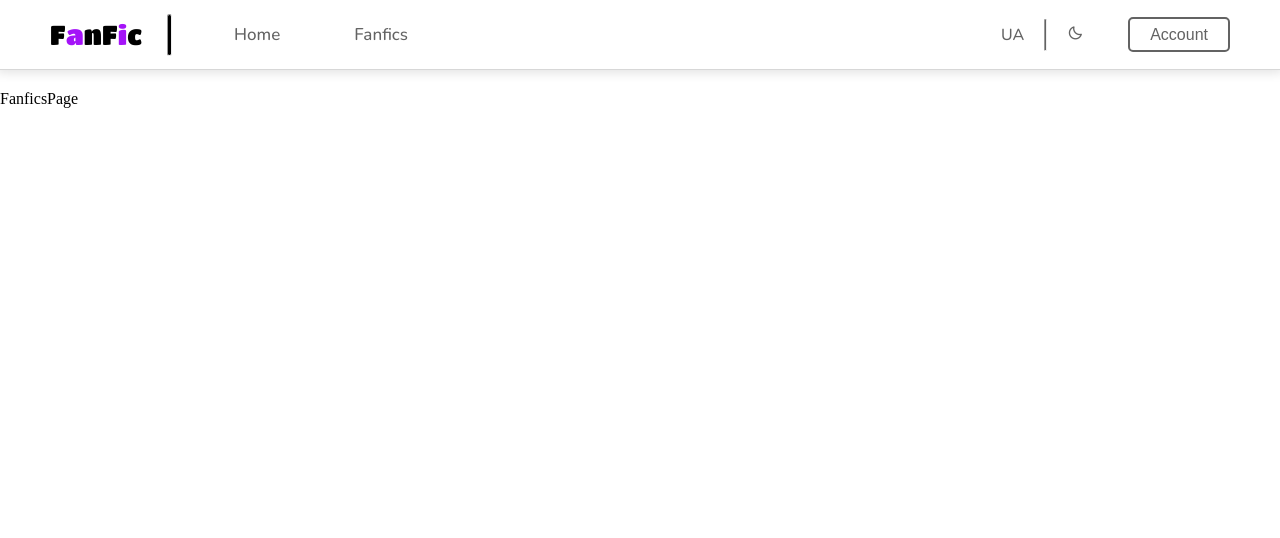
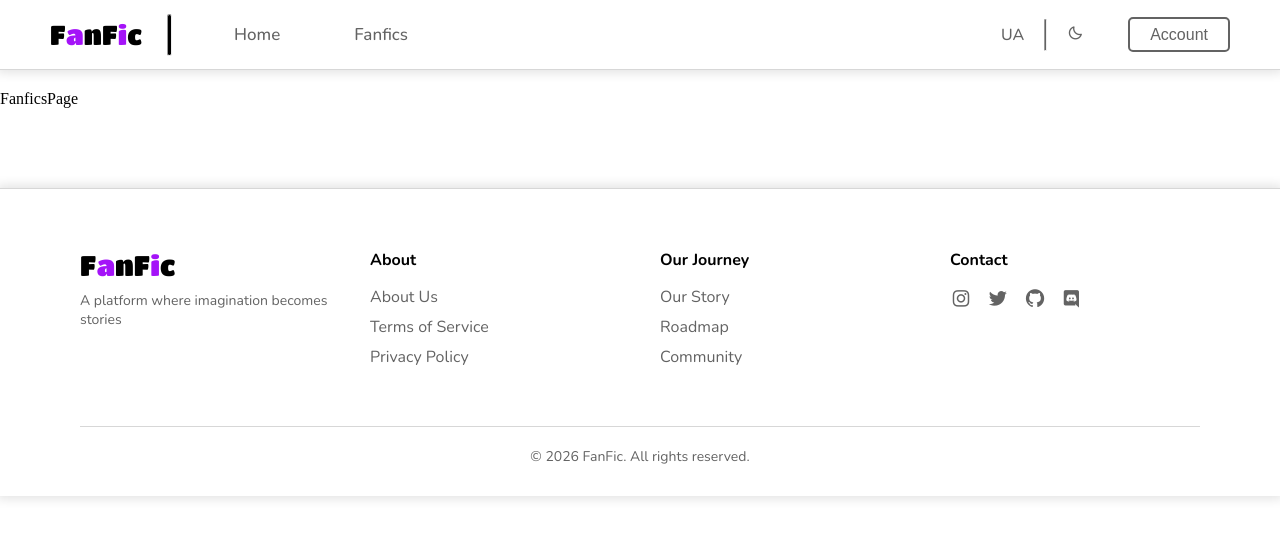
Before and after one commit to Igorshk10/Fan_fiction, a React (Create React App) app in the folder frontend/: page /fanfics in a window 1280 px wide. Shown: the top 538 px of the page. Built offline with nearby package versions, Linux system fonts and the light colour scheme; no server answers.

Commit message:
create footer

```diff
--- a/frontend/src/App.js
+++ b/frontend/src/App.js
@@ -7,6 +7,7 @@ import {ThemeProvider} from "./context/ThemeContext";
 import Header from "./components/Header/Header";
 import MainPage from "./pages/MainPage";
 import FanficsPage from "./pages/FanficsPage";
+import Footer from "./components/Footer/Footer";
 
 function App() {
   const [data, setData] = useState(null);
@@ -28,6 +29,7 @@ function App() {
                   <Route path='/' element={<MainPage />}></Route>
                   <Route path='/fanfics' element={<FanficsPage />}></Route>
               </Routes>
+              <Footer />
           </BrowserRouter>
         </ThemeProvider>
       </LanguageProvider>
--- /dev/null
+++ b/frontend/src/components/Footer/Footer.jsx
@@ -0,0 +1,56 @@
+import React from 'react'
+import style from './footer.module.css'
+import {Link} from "react-router-dom";
+import {useTranslation} from "react-i18next";
+
+function Footer() {
+    const { t } = useTranslation();
+
+    return (
+            <footer className={style.footer}>
+                <div className={style.container}>
+
+                    <div className={style.brand}>
+                        <p className={style.logo}>
+                            F<span className={style.accent}>a</span>nF
+                            <span className={style.accent}>i</span>c
+                        </p>
+                        <p className={style.tagline}>
+                            {t("footer.slogan")}
+                        </p>
+                    </div>
+
+                    <div className={style.section}>
+                        <h3>{t("footer.aboutTitle")}</h3>
+                        <a href="#">{t("footer.aboutUs")}</a>
+                        <a href="#">{t("footer.terms")}</a>
+                        <a href="#">{t("footer.privacy")}</a>
+                    </div>
+
+                    <div className={style.section}>
+                        <h3>{t("footer.journeyTitle")}</h3>
+                        <a href="#">{t("footer.story")}</a>
+                        <a href="#">{t("footer.roadmap")}</a>
+                        <a href="#">{t("footer.community")}</a>
+                    </div>
+
+                    <div className={style.section}>
+                        <h3>Contact</h3>
+                        <div className={style.socials}>
+                            <a href="#"><i className='bx bxl-instagram'></i></a>
+                            <a href="#"><i className='bx bxl-twitter'></i></a>
+                            <a href="#"><i className='bx bxl-github'></i></a>
+                            <a href="#"><i className='bx bxl-discord'></i></a>
+                        </div>
+                    </div>
+
+                </div>
+
+                <div className={style.bottom}>
+                    © {new Date().getFullYear()} FanFic. All rights reserved.
+                </div>
+            </footer>
+    )
+}
+
+export default Footer
--- /dev/null
+++ b/frontend/src/components/Footer/footer.module.css
@@ -0,0 +1,88 @@
+.footer {
+    background-color: var(--white-dark);
+    border-top: 1px solid #d7d7d7;
+    margin-top: 80px;
+    padding: 60px 80px 30px;
+    font-family: var(--main-font);
+    box-shadow: 0 0 10px 3px #e4e4e4;
+}
+
+.container {
+    display: grid;
+    grid-template-columns: repeat(auto-fit, minmax(200px, 1fr));
+    gap: 40px;
+}
+
+.logo {
+    font-family: var(--logo-font);
+    font-size: 28px;
+    color: var(--b-w);
+}
+
+.accent {
+    color: var(--main-color);
+}
+
+.tagline {
+    margin-top: 10px;
+    color: var(--gary-white);
+    font-size: 14px;
+}
+
+.section h3 {
+    margin-bottom: 15px;
+    color: var(--b-w);
+    font-size: 16px;
+}
+
+.section a {
+    display: block;
+    text-decoration: none;
+    color: var(--gary-white);
+    margin-bottom: 8px;
+    transition: color 0.3s ease;
+}
+
+.section a:hover {
+    color: var(--main-color);
+}
+
+.socials {
+    display: flex;
+    gap: 15px;
+}
+
+.socials a {
+    font-size: 22px;
+    color: var(--gary-white);
+    transition: all 0.3s ease;
+}
+
+.socials a:hover {
+    color: var(--main-color);
+    transform: translateY(-3px);
+}
+
+.bottom {
+    margin-top: 50px;
+    padding-top: 20px;
+    border-top: 1px solid #d7d7d7;
+    text-align: center;
+    font-size: 14px;
+    color: var(--gary-white);
+}
+
+@media (max-width: 900px) {
+    .footer {
+        padding: 40px 20px;
+    }
+
+    .container {
+        grid-template-columns: 1fr;
+        text-align: center;
+    }
+
+    .socials {
+        justify-content: center;
+    }
+}
--- a/frontend/src/components/Header/Header.jsx
+++ b/frontend/src/components/Header/Header.jsx
@@ -19,15 +19,15 @@ function Header() {
 
             </p>
             <hr/>
-            <Link className={style.link} to='/'>{t("home")}</Link>
-            <Link className={style.link} to='/fanfics'>{t("fanfics")}</Link>
+            <Link className={style.link} to='/'>{t("header.home")}</Link>
+            <Link className={style.link} to='/fanfics'>{t("header.fanfics")}</Link>
             <div className={style.settings}>
                 <button className={style["button-toggle"]} onClick={toggleLanguage}>{lang === 'en' ? "UA"  : "EN"}</button>
                 <hr/>
                 <button className={style["button-toggle"]} onClick={toggleTheme}>
                     {theme == 'light' ? <i className='bx bx-moon'></i> : <i className='bx bx-sun'></i>}
                 </button>
-                <button className={style['account-btn']}>{t("account")}</button>
+                <button className={style['account-btn']}>{t("header.account")}</button>
             </div>
             <button className={style.menu} onClick={() => setIsOpen(prev => !prev)}>{isOpen ? <i className='bx bx-x'></i> : <i className='bx bx-menu'></i>}</button>
         </header>
--- a/frontend/src/i18n/locales/en/common.json
+++ b/frontend/src/i18n/locales/en/common.json
@@ -1,5 +1,20 @@
 {
-  "home": "Home",
-  "fanfics" : "Fanfics",
-  "account" : "Account"
+  "header" : {
+    "home": "Home",
+    "fanfics" : "Fanfics",
+    "account" : "Account"
+  },
+  "footer": {
+    "slogan" : "A platform where imagination becomes stories",
+
+    "aboutTitle": "About",
+    "aboutUs": "About Us",
+    "terms": "Terms of Service",
+    "privacy": "Privacy Policy",
+
+    "journeyTitle": "Our Journey",
+    "story": "Our Story",
+    "roadmap": "Roadmap",
+    "community": "Community"
+  }
 }
--- a/frontend/src/i18n/locales/ua/common.json
+++ b/frontend/src/i18n/locales/ua/common.json
@@ -1,5 +1,20 @@
 {
-  "home": "Головна",
-  "fanfics" : "Фанфіки",
-  "account" : "Обліковий запис"
+  "header" : {
+    "home": "Головна",
+    "fanfics" : "Фанфіки",
+    "account" : "Обліковий запис"
+  },
+  "footer": {
+    "slogan" : "Платформа, де уява перетворюється на історії",
+
+    "aboutTitle": "Про нас",
+    "aboutUs": "Про компанію",
+    "terms": "Умови користування",
+    "privacy": "Політика конфіденційності",
+
+    "journeyTitle": "Наш шлях",
+    "story": "Наша історія",
+    "roadmap": "План розвитку",
+    "community": "Спільнота"
+  }
 }
```
